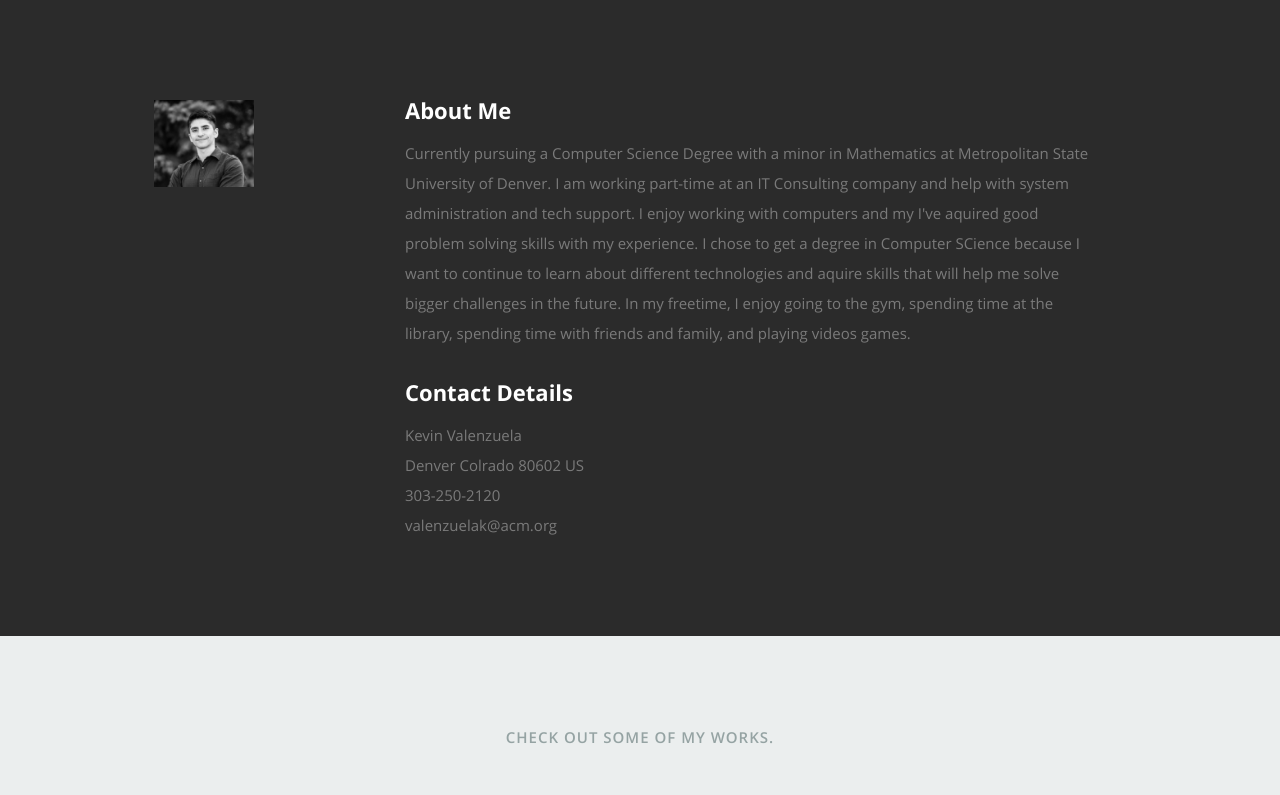
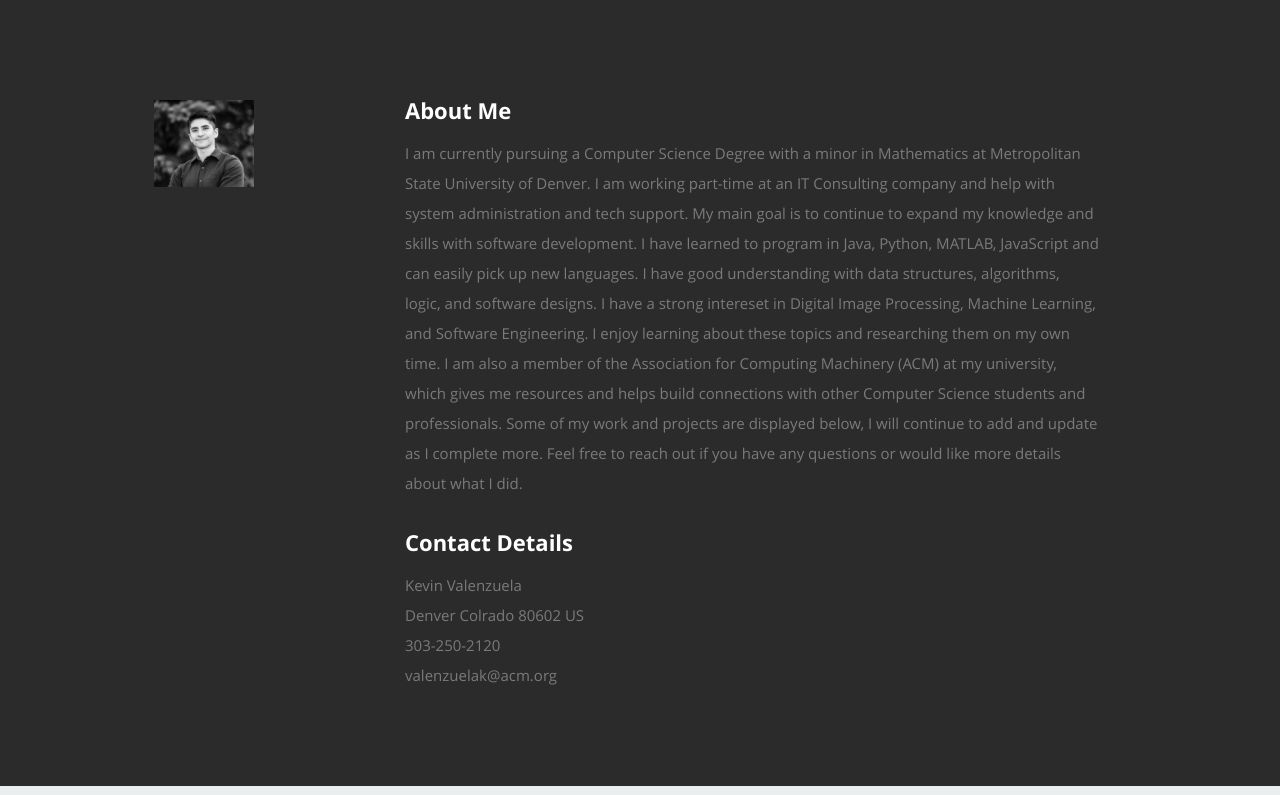
Before and after one commit to kevokvr/Website-, a plain HTML site: page Ceevee10/index.html in a window 1280 px wide. Shown: the part 800-1595 px from the top of the page. Drawn offline with nearby package versions, Linux system fonts and the light colour scheme.

Commit message:
Changes to website

```diff
--- a/Ceevee10/index.html
+++ b/Ceevee10/index.html
@@ -48,7 +48,7 @@
             <li class="current"><a class="smoothscroll" href="#home">Home</a></li>
             <li><a class="smoothscroll" href="#about">About</a></li>
 	         <!-- <li><a class="smoothscroll" href="#resume">Resume</a></li> -->
-            <li><a class="smoothscroll" href="#portfolio">Works</a></li>
+            <li><a class="smoothscroll" href="#portfolio">Work</a></li>
             <!-- <li><a class="smoothscroll" href="#testimonials">Testimonials</a></li> -->
             <!-- <li><a class="smoothscroll" href="#contact">Contact</a></li> -->
          </ul> <!-- end #nav -->
@@ -99,11 +99,13 @@
 
             <h2>About Me</h2>
 
-            <p>Currently pursuing a Computer Science Degree with a minor in Mathematics at Metropolitan State University of Denver.
-            I am working part-time at an IT Consulting company and help with system administration and tech support. I enjoy working with computers
-            and my I've aquired good problem solving skills with my experience. I chose to get a degree in Computer SCience because I want to continue to
-            learn about different technologies and aquire skills that will help me solve bigger challenges in the future. In my freetime, I enjoy going to
-            the gym, spending time at the library, spending time with friends and family, and playing videos games.
+            <p>I am currently pursuing a Computer Science Degree with a minor in Mathematics at Metropolitan State University of Denver.
+            I am working part-time at an IT Consulting company and help with system administration and tech support. My main goal is to continue to expand my knowledge
+            and skills with software development. I have learned to program in Java, Python, MATLAB, JavaScript and can easily pick up new languages. I have good understanding
+             with data structures, algorithms, logic, and software designs. I have a strong intereset in Digital Image Processing, Machine Learning, and Software Engineering.
+             I enjoy learning about these topics and researching them on my own time. I am also a member of the Association for Computing Machinery (ACM) at my university, which gives
+             me resources and helps build connections with other Computer Science students and professionals. Some of my work and projects are displayed below, I will continue
+             to add and update as I complete more. Feel free to reach out if you have any questions or would like more details about what I did.
             </p>
 
             <div class="row">
@@ -286,7 +288,7 @@
 
          <div class="twelve columns collapsed">
 
-            <h1>Check Out Some of My Works.</h1>
+            <h1>Check Out Some of My Work.</h1>
 
             <!-- portfolio-wrapper -->
             <div id="portfolio-wrapper" class="bgrid-quarters s-bgrid-thirds cf">
```
